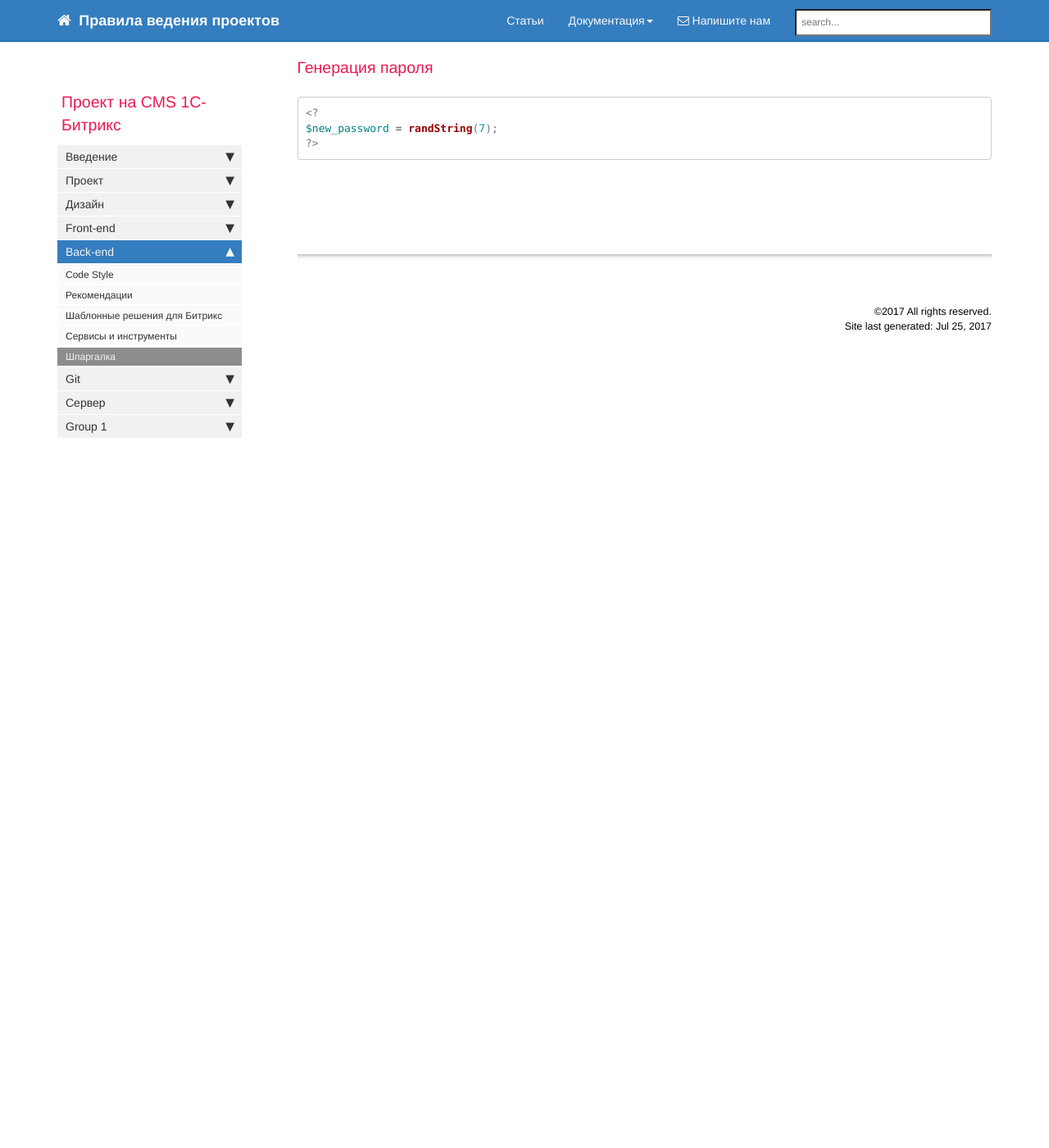
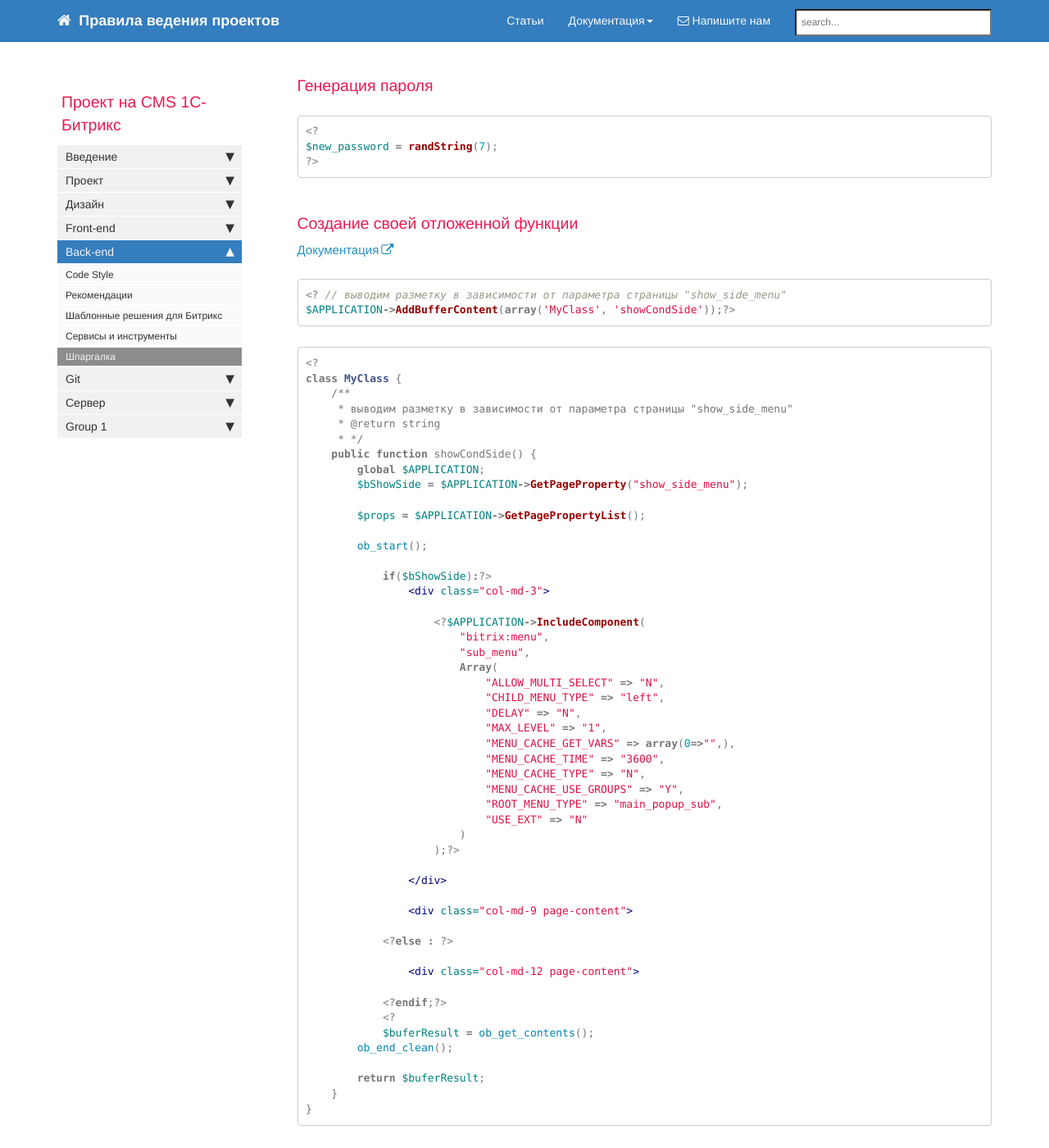
Before and after one commit to gdecider/gdecider.github.io, a Jekyll site: the page built from pages/bx/bx_back-shpora.md, in a window 1280 px wide and 1400 px high, scrolled down 6349 px. Shown: the whole window at 82% size. Built offline with Jekyll 4.4.1, drawn with Linux system fonts in a browser that asks for light colours; nearby versions of some CDN libraries; comment, search, counter and statistics services are not loaded; some of the changed text lies outside the part shown.

Commit message:
Update bx_back-shpora.md

````diff
--- a/pages/bx/bx_back-shpora.md
+++ b/pages/bx/bx_back-shpora.md
@@ -293,3 +293,64 @@ if($isAjax) {
 $new_password = randString(7);
 ?>
 ```
+
+### Создание своей отложенной функции
+
+[Документация](https://dev.1c-bitrix.ru/api_help/main/reference/cmain/addbuffercontent.php)
+
+```php
+<? // выводим разметку в зависимости от параметра страницы "show_side_menu"
+$APPLICATION->AddBufferContent(array('MyClass', 'showCondSide'));?>
+```
+```php
+<?
+class MyClass {
+    /**
+     * выводим разметку в зависимости от параметра страницы "show_side_menu"
+     * @return string
+     * */
+    public function showCondSide() {
+        global $APPLICATION;
+        $bShowSide = $APPLICATION->GetPageProperty("show_side_menu");
+
+        $props = $APPLICATION->GetPagePropertyList();
+
+        ob_start();
+
+            if($bShowSide):?>
+                <div class="col-md-3">
+
+                    <?$APPLICATION->IncludeComponent(
+                        "bitrix:menu",
+                        "sub_menu",
+                        Array(
+                            "ALLOW_MULTI_SELECT" => "N",
+                            "CHILD_MENU_TYPE" => "left",
+                            "DELAY" => "N",
+                            "MAX_LEVEL" => "1",
+                            "MENU_CACHE_GET_VARS" => array(0=>"",),
+                            "MENU_CACHE_TIME" => "3600",
+                            "MENU_CACHE_TYPE" => "N",
+                            "MENU_CACHE_USE_GROUPS" => "Y",
+                            "ROOT_MENU_TYPE" => "main_popup_sub",
+                            "USE_EXT" => "N"
+                        )
+                    );?>
+
+                </div>
+
+                <div class="col-md-9 page-content">
+
+            <?else : ?>
+
+                <div class="col-md-12 page-content">
+
+            <?endif;?>
+            <?
+            $buferResult = ob_get_contents();
+        ob_end_clean();
+
+        return $buferResult;
+    }
+}
+```
````
